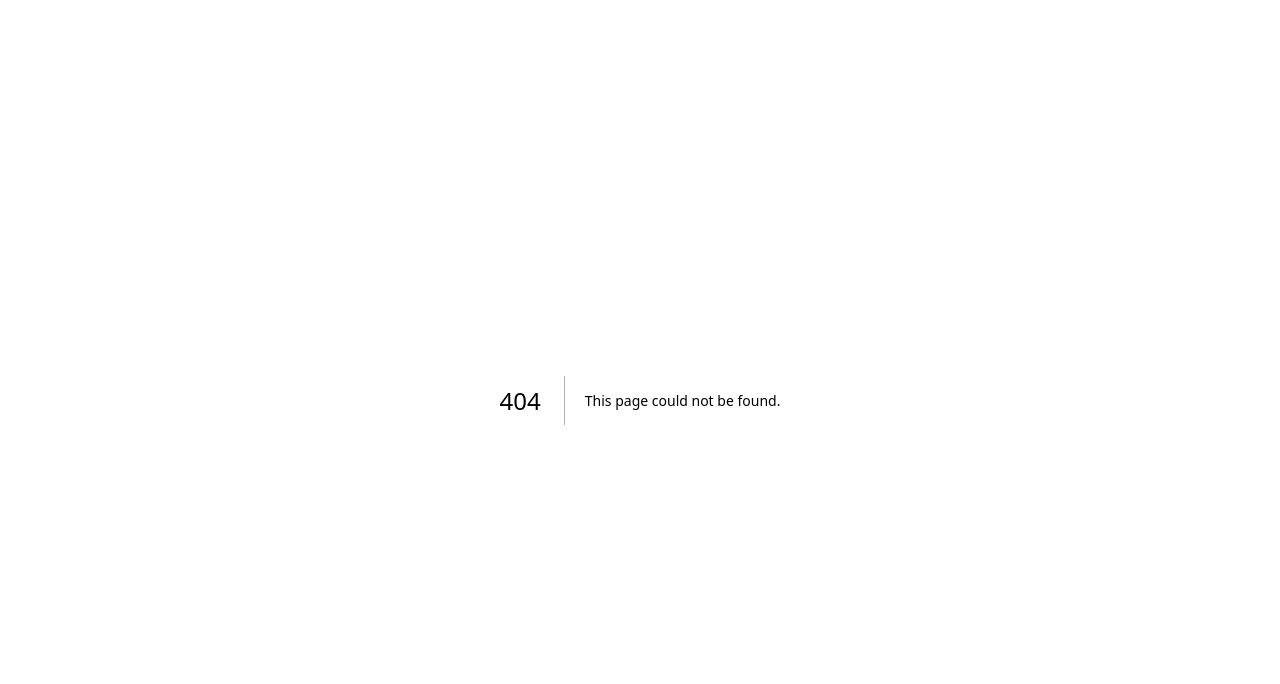
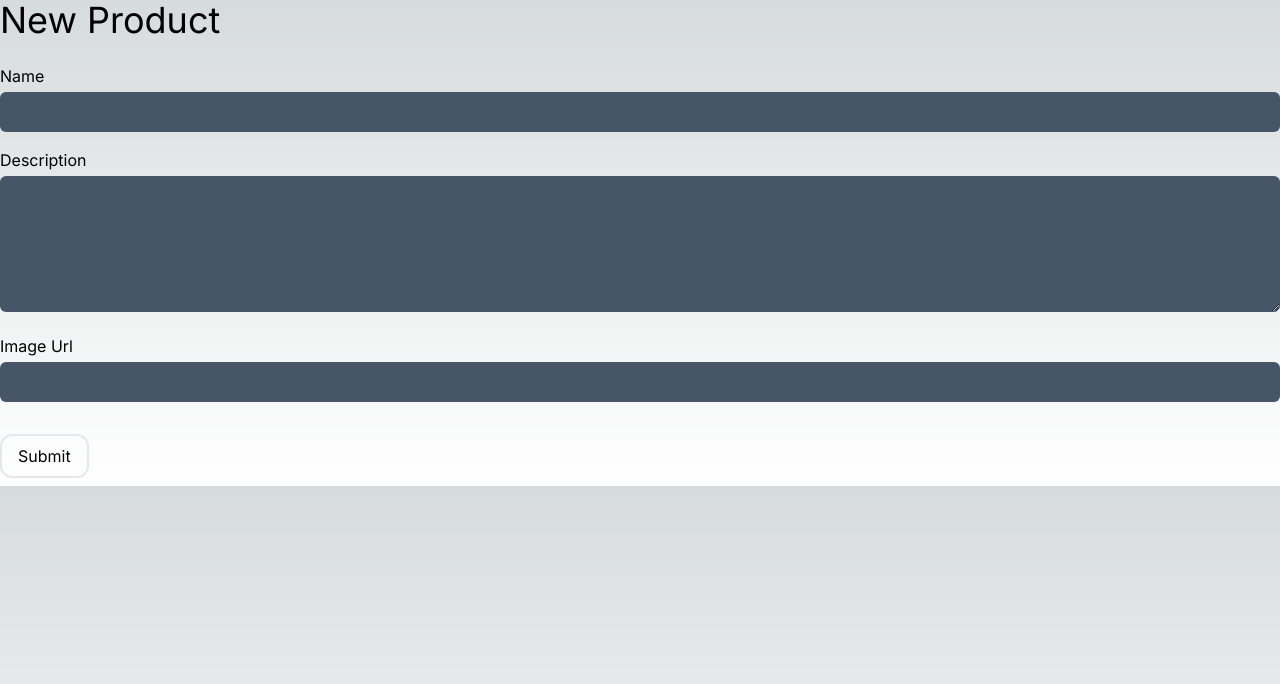
Before and after one commit to jvillegasl/play-group-prueba-tecnica, a Next.js app: page /new in a window 1280 px wide. Before the commit this address had no page. Shown: the top 684 px of the page. Built offline with nearby package versions, Linux system fonts and the light colour scheme.

Commit message:
new product page

```diff
--- /dev/null
+++ b/src/app/new/page.tsx
@@ -0,0 +1,87 @@
+"use client";
+
+import axios from "axios";
+import { useRouter } from "next/navigation";
+import { useState } from "react";
+import { SubmitHandler, useForm } from "react-hook-form";
+
+type NewProductForm = {
+    name: string;
+    description: string;
+    image_url: string;
+};
+
+export default function New() {
+    const router = useRouter();
+    const { register, handleSubmit } = useForm<NewProductForm>();
+    const [error, setError] = useState<string | null>();
+
+    const onSubmit: SubmitHandler<NewProductForm> = (data) => {
+        setError(null);
+
+        axios
+            .post("http://localhost:3000/api/products", data)
+            .then(() => router.push("/"))
+            .catch(() =>
+                setError("Product creation failed. Please try again later.")
+            );
+    };
+
+    return (
+        <>
+            <h1 className="text-4xl mb-6">New Product</h1>
+
+            <form
+                className="grid grid-cols-1 gap-8"
+                onSubmit={handleSubmit(onSubmit)}
+            >
+                <div className="grid grid-cols-1 gap-4">
+                    <div>
+                        <label htmlFor="id" className="block mb-1">
+                            Name
+                        </label>
+                        <input
+                            id="name"
+                            className="w-full rounded-md bg-slate-600 p-2"
+                            type="text"
+                            {...register("name")}
+                        />
+                    </div>
+
+                    <div>
+                        <label htmlFor="description" className="block mb-1">
+                            Description
+                        </label>
+                        <textarea
+                            id="description"
+                            className="w-full rounded-md bg-slate-600 p-2"
+                            cols={30}
+                            rows={5}
+                            {...register("description")}
+                        />
+                    </div>
+
+                    <div>
+                        <label id="image_url" className="block mb-1">
+                            Image Url
+                        </label>
+                        <input
+                            id="image_url"
+                            className="w-full rounded-md bg-slate-600 p-2"
+                            type="text"
+                            {...register("image_url")}
+                        />
+                    </div>
+                </div>
+
+                <div>
+                    <button className="py-2 px-4 mb-2 rounded-xl border-2 hover:bg-white hover:text-black">
+                        Submit
+                    </button>
+
+                    {error && <p className="text-sm text-red-700">{error}</p>}
+                </div>
+            </form>
+        </>
+    );
+}
```
